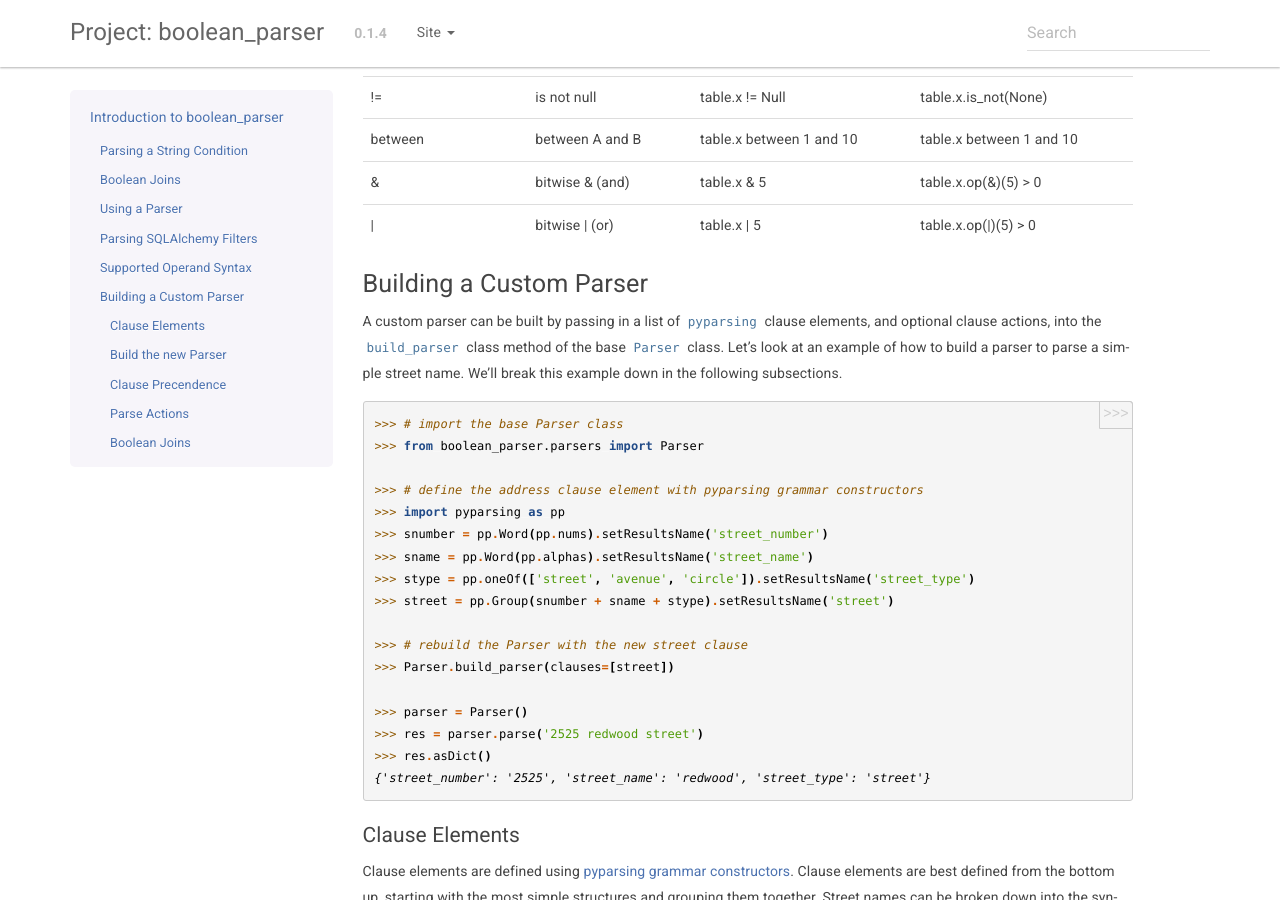
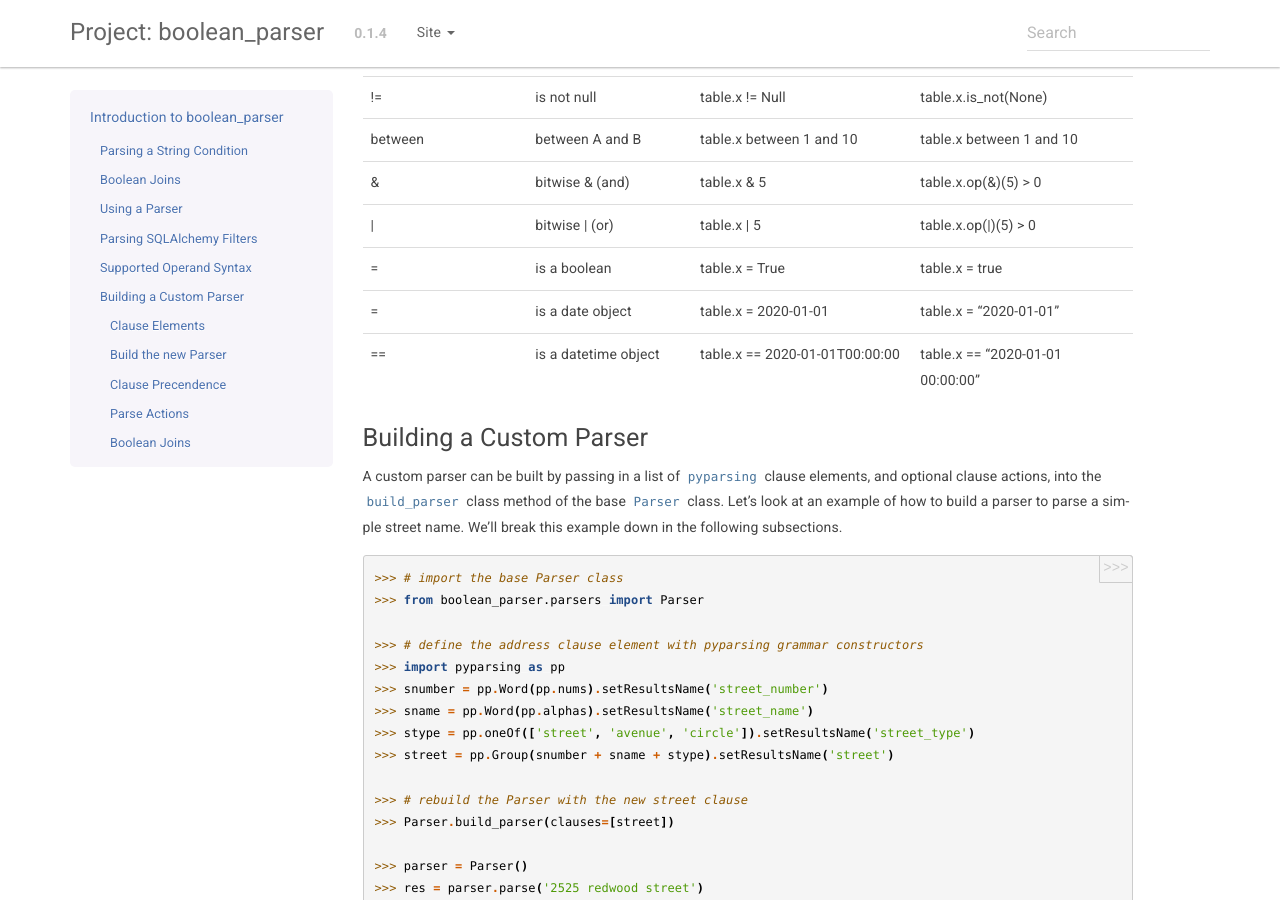
Before and after one commit to havok2063/boolean_parser, a Sphinx documentation site: the page built from docs/sphinx/intro.rst, in a window 1280 px wide and 900 px high, scrolled down 5226 px. Built offline with Sphinx 7.4.7, drawn with Linux system fonts in a browser that asks for light colours.

Commit message:
updating docs and changelog

```diff
--- a/docs/sphinx/intro.rst
+++ b/docs/sphinx/intro.rst
@@ -295,6 +295,18 @@ expresssion.
      - bitwise | (or)
      - table.x | 5
      - table.x.op(|)(5) > 0
+   * - =
+     - is a boolean
+     - table.x = True
+     - table.x = true
+   * - =
+     - is a date object
+     - table.x = 2020-01-01
+     - table.x = "2020-01-01"
+   * - ==
+     - is a datetime object
+     - table.x == 2020-01-01T00:00:00
+     - table.x == "2020-01-01 00:00:00"
 
 
 Building a Custom Parser
```
Also changed, not shown: 1 other file.
